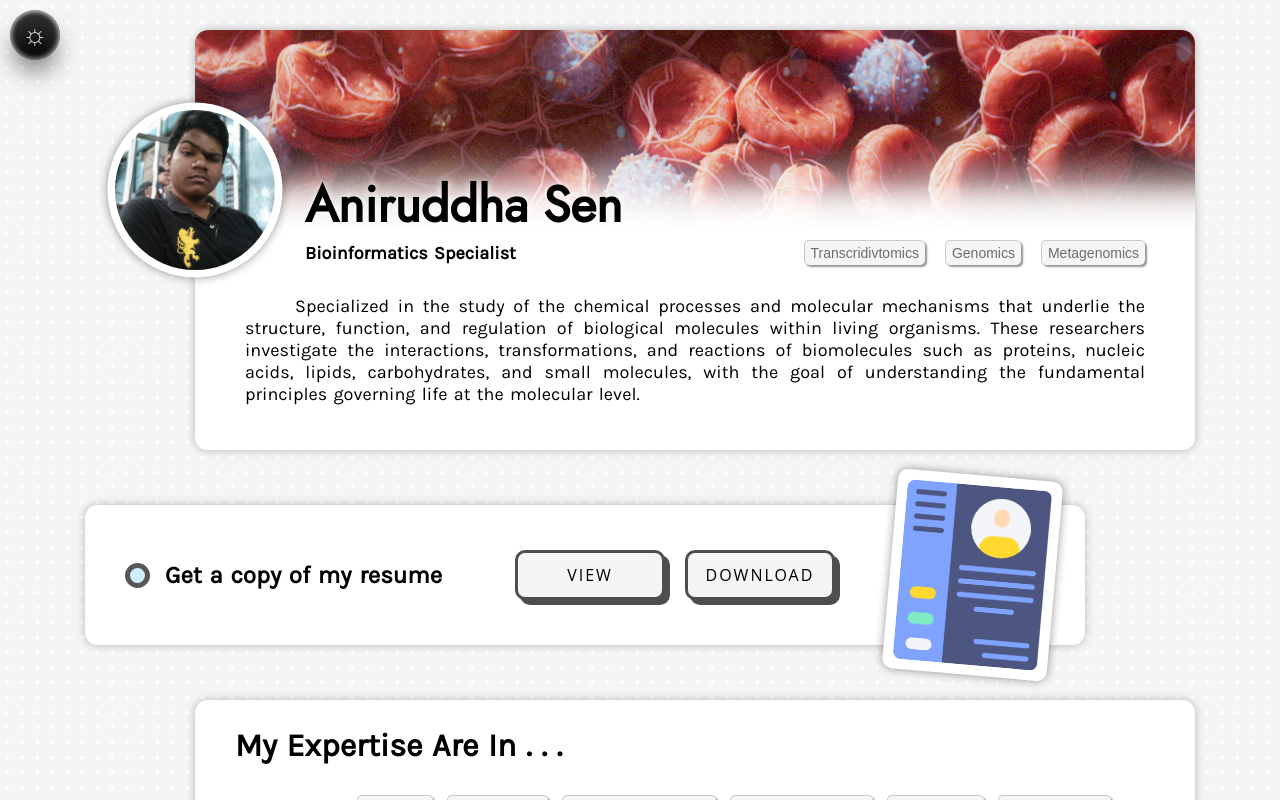
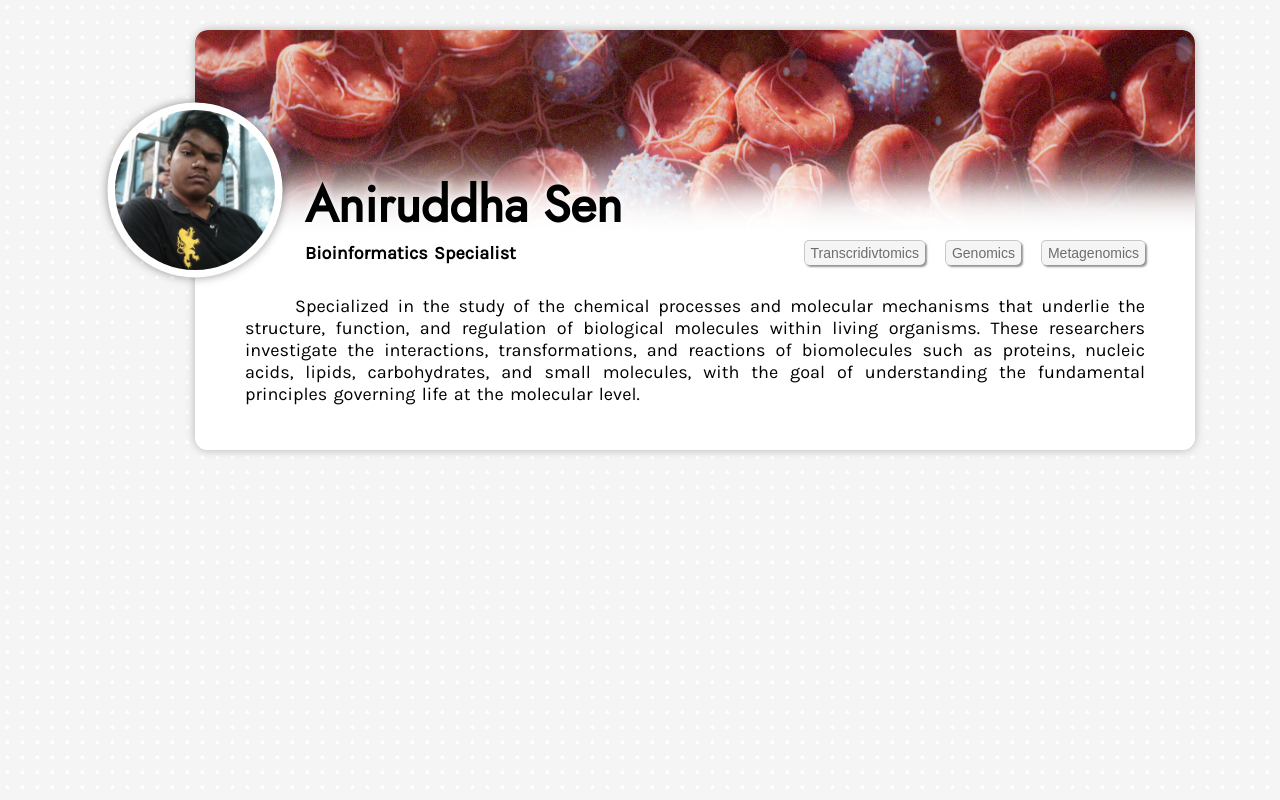
Before and after one commit to tathagatamishra/AniruddhaSen, a React (Vite) app in the folder client/: page / in a window 1280 px wide. Shown: the top 800 px of the page. Built offline with nearby package versions, Linux system fonts and the light colour scheme.

Commit message:
testing C1

```diff
--- a/client/src/App.jsx
+++ b/client/src/App.jsx
@@ -23,11 +23,11 @@ function App() {
     <DarkModeProvider>
       <div className="App">
 
-        <Header />
+        {/* <Header /> */}
 
         <div className="webBody">
           <About />
-          <Resume />
+          {/* <Resume />
           <Skill />
           <Interest />
           <Publication />
@@ -37,10 +37,10 @@ function App() {
           <Blog />
           <Social />
           <Contact />
-          <Resource />
+          <Resource /> */}
         </div>
 
-        <Footer />
+        {/* <Footer /> */}
 
       </div>
     </DarkModeProvider>
```
